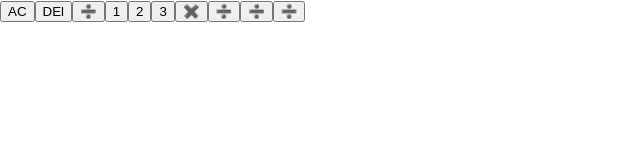
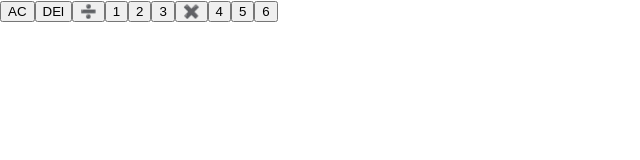
Before and after one commit to elijahgummer/calculatorReact, a React (Create React App) app in the folder calculator_react/: page / in a window 1280 px wide. Shown: the top 160 px of the page, without its empty margins (0-640 px from the left). Built offline with nearby package versions, Linux system fonts and the light colour scheme.

Commit message:
added to calculator in react!!!

```diff
--- a/calculator_react/src/App.js
+++ b/calculator_react/src/App.js
@@ -14,9 +14,9 @@ function App() {
       <button>2</button>
       <button>3</button>
       <button>✖️</button>
-      <button>➗</button>
-      <button>➗</button>
-      <button>➗</button>
+      <button>4</button>
+      <button>5</button>
+      <button>6</button>
     </div>
   );
 }
```
